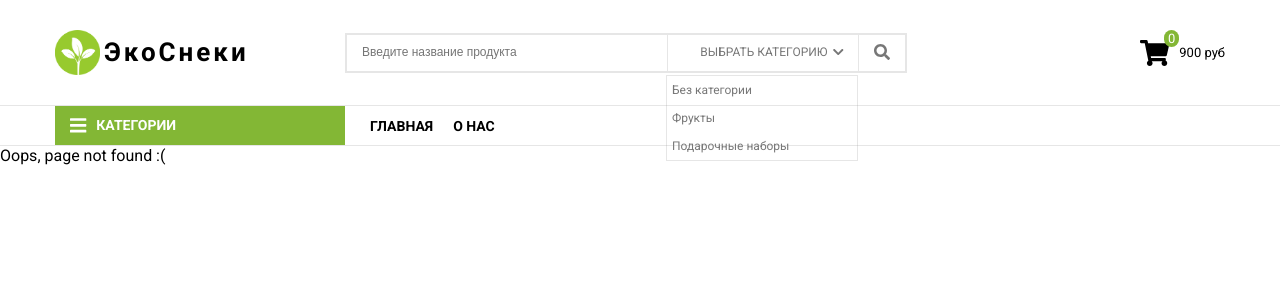
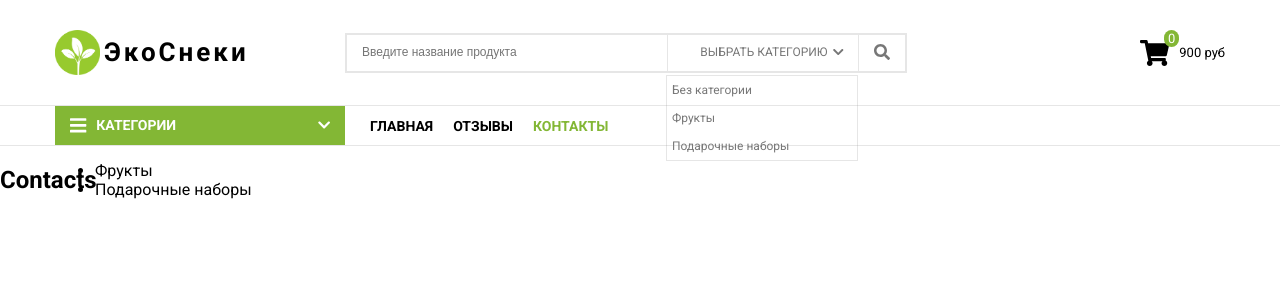
Before and after one commit to b0006/eko-front, a React (Create React App) app: page /contacts in a window 1280 px wide. Before the commit this address had no page. Shown: the top 300 px of the page. Built offline with nearby package versions, Linux system fonts and the light colour scheme.

Commit message:
fea(header): init desktop menu list

```diff
--- a/src/assets/scss/_mixin.scss
+++ b/src/assets/scss/_mixin.scss
@@ -44,3 +44,24 @@
     opacity: 1;
   }
 }
+
+@mixin rotateDown {
+  transform: rotate(180deg);
+  transition: transform 0.2s linear;
+}
+
+@mixin rotateUp {
+  transform: rotate(0deg);
+  transition: transform 0.2s linear;
+}
+
+@mixin show {
+  animation: show 0.2s linear;
+  animation-fill-mode: forwards;
+}
+
+@mixin hide {
+  animation: hide 0.2s linear;
+  animation-fill-mode: forwards;
+  z-index: -1;
+}
--- a/src/components/BottomHeader/BottomHeader.module.scss
+++ b/src/components/BottomHeader/BottomHeader.module.scss
@@ -14,20 +14,6 @@
     flex-direction: row;
     align-items: center;
     justify-content: flex-start;
-
-    .title {
-      width: 260px;
-      background-color: $main-color;
-      color: $light-color;
-      text-transform: uppercase;
-      padding: 10px 15px;
-      font-size: 14px;
-
-      span {
-        margin-left: 10px;
-        font-weight: bold;
-      }
-    }
 
     .menuList {
       display: flex;
--- a/src/components/BottomHeader/index.tsx
+++ b/src/components/BottomHeader/index.tsx
@@ -1,30 +1,32 @@
 import React from 'react';
 import { NavLink, useLocation } from 'react-router-dom';
-import { FontAwesomeIcon } from '@fortawesome/react-fontawesome';
-import { faBars } from '@fortawesome/free-solid-svg-icons';
+
+import CategoryListHeader from '../CategoryListHeader';
 
 import styles from './BottomHeader.module.scss';
+
+const MenuItem: React.FC<{ title: string; path: string; activeClassName?: string }> = ({
+  title,
+  path,
+  activeClassName,
+}) => (
+  <li>
+    <NavLink activeClassName={activeClassName} to={path}>
+      {title}
+    </NavLink>
+  </li>
+);
 
 const BottomHeader: React.FC = () => {
   const { pathname } = useLocation();
   return (
     <div className={styles.wrapper}>
       <div className={styles.content}>
-        <div className={styles.title}>
-          <FontAwesomeIcon icon={faBars} size="lg" />
-          <span>Категории</span>
-        </div>
+        <CategoryListHeader />
         <ul className={styles.menuList}>
-          <li>
-            <NavLink activeClassName={pathname === '/' ? styles.active : ''} to="/">
-              Главная
-            </NavLink>
-          </li>
-          <li>
-            <NavLink activeClassName={styles.active} to="/about">
-              О нас
-            </NavLink>
-          </li>
+          <MenuItem activeClassName={pathname === '/' ? styles.active : ''} title="Главная" path="/" />
+          <MenuItem activeClassName={styles.active} title="Отзывы" path="/reviews" />
+          <MenuItem activeClassName={styles.active} title="Контакты" path="/contacts" />
         </ul>
       </div>
     </div>
--- /dev/null
+++ b/src/components/CategoryListHeader/CategoryListHeader.module.scss
@@ -0,0 +1,44 @@
+@import '../../assets/scss/utils';
+
+.wrapper {
+  .title {
+    display: flex;
+    flex-direction: row;
+    align-items: center;
+    justify-content: space-between;
+    position: relative;
+
+    cursor: pointer;
+    width: 260px;
+    background-color: $main-color;
+    color: $light-color;
+    text-transform: uppercase;
+    padding: 10px 15px;
+    font-size: 14px;
+
+    span {
+      margin-left: 10px;
+      font-weight: bold;
+    }
+  }
+
+  .list {
+    position: absolute;
+  }
+
+  .rotateDown {
+    @include rotateDown;
+  }
+
+  .rotateUp {
+    @include rotateUp;
+  }
+
+  .show {
+    @include show;
+  }
+
+  .hide {
+    @include hide;
+  }
+}
--- /dev/null
+++ b/src/components/CategoryListHeader/index.tsx
@@ -0,0 +1,43 @@
+import React, { useState, useMemo, useEffect } from 'react';
+import { useLocation } from 'react-router-dom';
+import classnames from 'classnames';
+import { FontAwesomeIcon } from '@fortawesome/react-fontawesome';
+import { faBars, faChevronDown } from '@fortawesome/free-solid-svg-icons';
+
+import styles from './CategoryListHeader.module.scss';
+
+const CATEGORY_LIST = [
+  { label: 'Фрукты', value: 'fruits' },
+  { label: 'Подарочные наборы', value: 'gifts' },
+];
+
+const CategoryListHeader: React.FC = () => {
+  const { pathname } = useLocation();
+  const isMainPage = useMemo(() => pathname === '/', [pathname]);
+
+  const [isOpened, setIsOpened] = useState(false);
+
+  useEffect(() => setIsOpened(isMainPage), [isMainPage]);
+
+  const onMouseEnter = () => !isMainPage && setIsOpened(true);
+  const onMouseLeave = () => !isMainPage && setIsOpened(false);
+
+  return (
+    <div className={styles.wrapper}>
+      <div className={styles.title} onMouseEnter={onMouseEnter} onMouseLeave={onMouseLeave}>
+        <div>
+          <FontAwesomeIcon icon={faBars} size="lg" />
+          <span>Категории</span>
+        </div>
+        <FontAwesomeIcon className={isOpened ? styles.rotateDown : styles.rotateUp} icon={faChevronDown} />
+      </div>
+      <ul className={classnames({ [styles.list]: true, [styles.show]: isOpened, [styles.hide]: !isOpened })}>
+        {CATEGORY_LIST.map((item) => (
+          <li key={item.value}>{item.label}</li>
+        ))}
+      </ul>
+    </div>
+  );
+};
+
+export default CategoryListHeader;
--- a/src/components/DropdownSearchHeader/DropdownSearchHeader.module.scss
+++ b/src/components/DropdownSearchHeader/DropdownSearchHeader.module.scss
@@ -55,23 +55,18 @@
   }
 
   .show {
-    animation: show 0.2s linear;
-    animation-fill-mode: forwards;
+    @include show;
   }
 
   .hide {
-    animation: hide 0.2s linear;
-    animation-fill-mode: forwards;
-    z-index: -1;
+    @include hide;
   }
 
   .rotateDown {
-    transform: rotate(180deg);
-    transition: transform 0.2s linear;
+    @include rotateDown;
   }
 
   .rotateUp {
-    transform: rotate(0deg);
-    transition: transform 0.2s linear;
+    @include rotateUp;
   }
 }
--- a/src/pages/AboutPage/index.tsx
+++ /dev/null
@@ -1,7 +0,0 @@
-import React from 'react';
-
-const AboutPage: React.FC = () => {
-  return <h2>About</h2>;
-};
-
-export default AboutPage;
--- /dev/null
+++ b/src/pages/ContactPage/index.tsx
@@ -0,0 +1,7 @@
+import React from 'react';
+
+const ContactPage: React.FC = () => {
+  return <h2>Contacts</h2>;
+};
+
+export default ContactPage;
--- a/src/route/index.tsx
+++ b/src/route/index.tsx
@@ -3,7 +3,7 @@ import { BrowserRouter, Switch } from 'react-router-dom';
 
 import StartPage from '../pages/StartPage';
 import NotFoundPage from '../pages/NotFoundPage';
-import AboutPage from '../pages/AboutPage';
+import ContactPage from '../pages/ContactPage';
 
 import { PublicRoute } from './types';
 
@@ -11,7 +11,7 @@ const Router: React.FC = () => (
   <BrowserRouter>
     <Switch>
       <PublicRoute exact path="/" component={StartPage} />
-      <PublicRoute exact path="/about" component={AboutPage} />
+      <PublicRoute exact path="/contacts" component={ContactPage} />
 
       <PublicRoute path="*" component={NotFoundPage} />
     </Switch>
```
